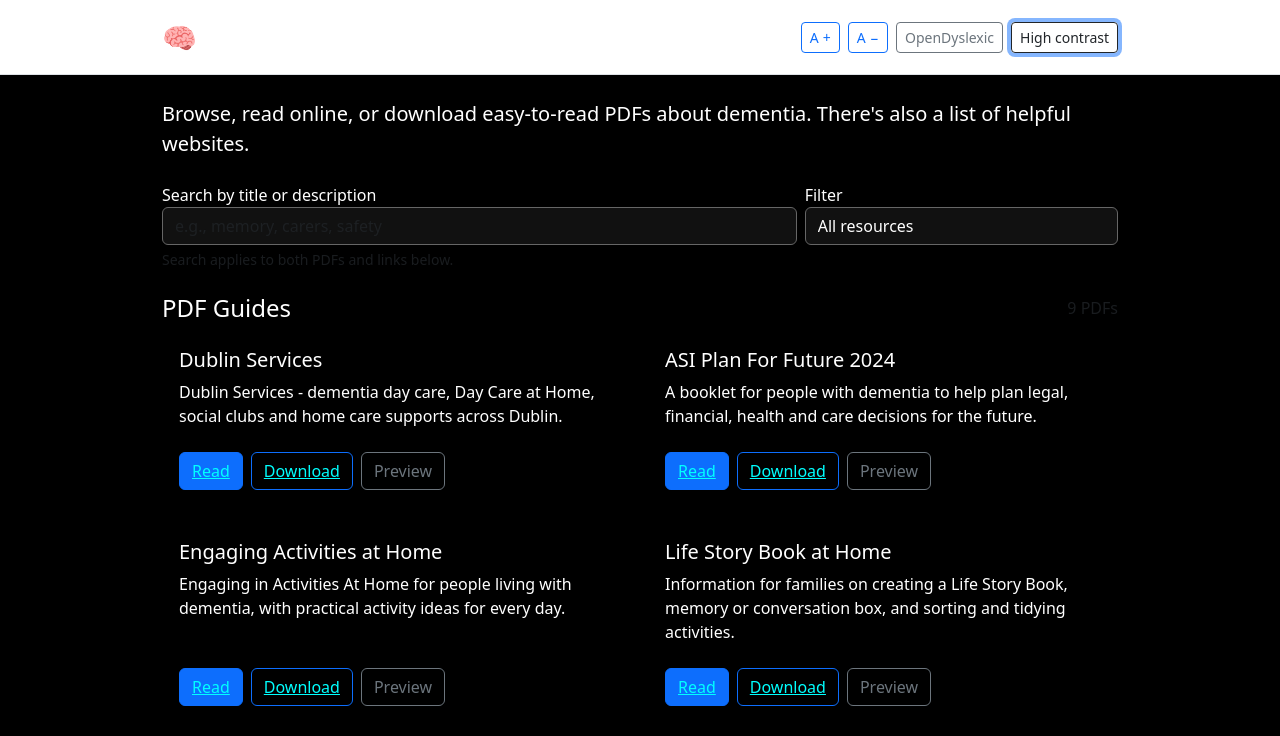
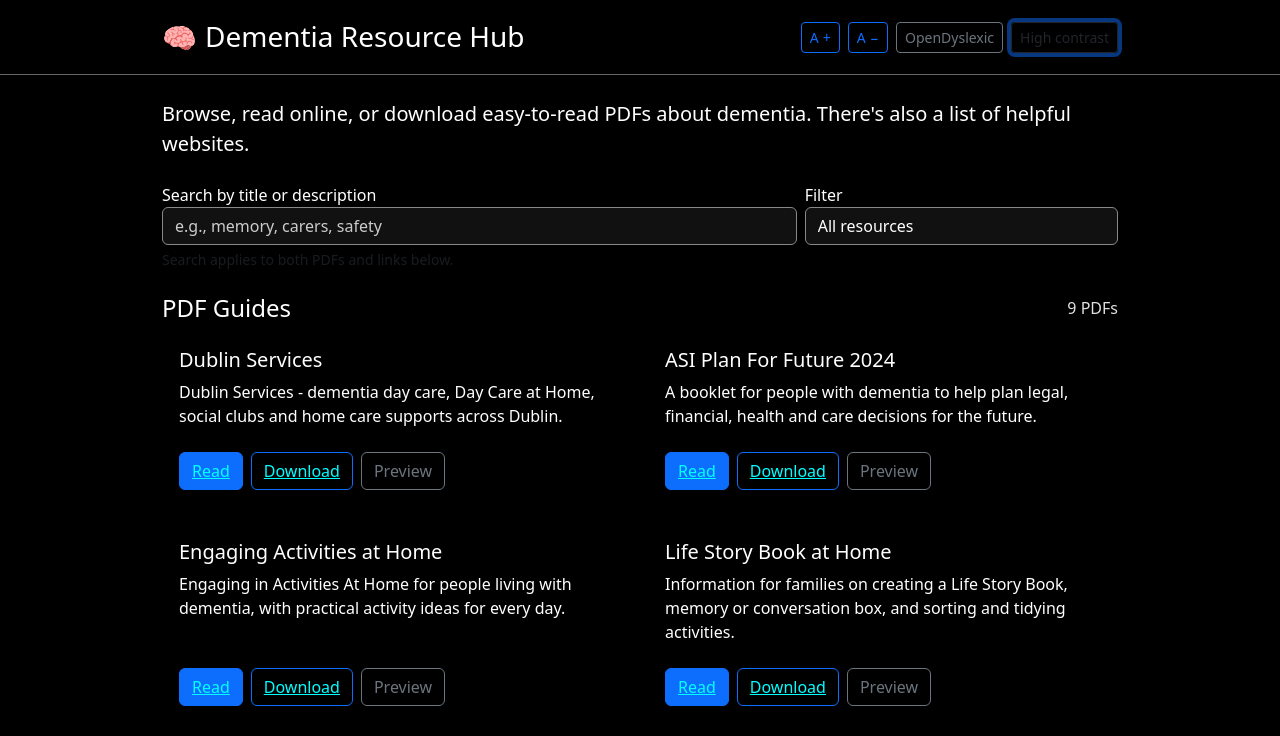
Before and after one commit to marklkm/DementiaResourceHub, a plain HTML site: page index.html in a window 1280 px wide. Both pictures are taken after a click on the button "High contrast". Shown: the top 736 px of the page. Drawn offline with nearby package versions, Linux system fonts and the light colour scheme.

Commit message:
updated and fixed low contrast errors for High Contrast mode

```diff
--- a/index.html
+++ b/index.html
@@ -56,20 +56,67 @@
       }
 
       /* High-contrast mode */
+      /* High-contrast mode */
       .high-contrast,
       .high-contrast .card {
         background: #000 !important;
         color: #fff !important;
       }
+
+      /* Make all 'white/light' backgrounds dark in HC mode */
+      .high-contrast .bg-white,
+      .high-contrast .bg-light,
+      .high-contrast header,
+      .high-contrast footer,
+      .high-contrast .list-group-item {
+        background: #000 !important;
+        color: #fff !important;
+      }
+
+      /* Override Bootstrap text colours that stay grey or dark */
+      .high-contrast .text-dark,
+      .high-contrast .text-muted,
+      .high-contrast .small,
+      .high-contrast .lead,
+      .high-contrast h1,
+      .high-contrast h2,
+      .high-contrast h3,
+      .high-contrast h4,
+      .high-contrast h5,
+      .high-contrast h6,
+      .high-contrast p {
+        color: #fff !important;
+      }
+
+      /* “External site • opens in new tab” (text-muted) */
+      .high-contrast .text-muted {
+        color: #e0e0e0 !important; /* softer white, still high contrast */
+      }
+
+      /* Search input + select */
+      .high-contrast .form-control,
+      .high-contrast .form-select {
+        background: #111 !important;
+        color: #fff !important;
+        border-color: #888 !important;
+      }
+
+      /* Input placeholder text */
+      .high-contrast ::placeholder {
+        color: #ccc !important;
+        opacity: 1; /* ensure colour isn’t faded more */
+      }
+
+      /* Links in high contrast */
       .high-contrast a {
         color: #0ff !important;
         text-decoration: underline;
       }
-      .high-contrast .form-control,
-      .high-contrast .form-select {
-        background: #111;
-        color: #fff;
-        border-color: #666;
+
+      /* Borders like header/footer lines */
+      .high-contrast .border-top,
+      .high-contrast .border-bottom {
+        border-color: #666 !important;
       }
 
       /* Improve focus visibility */
```
